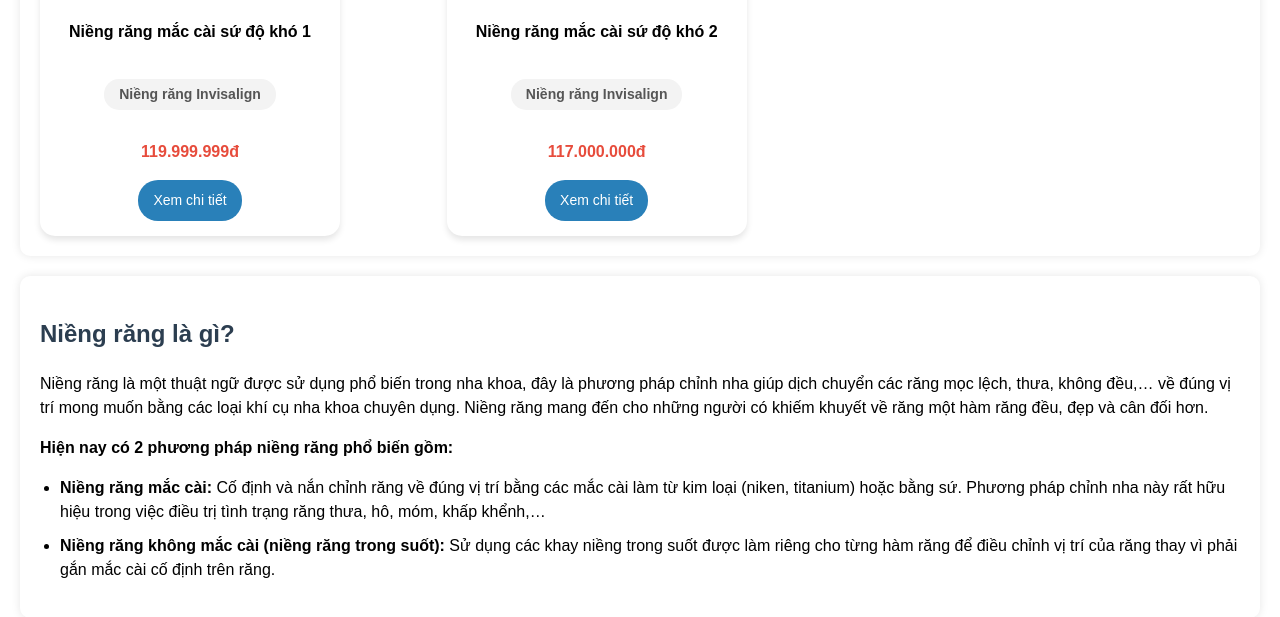
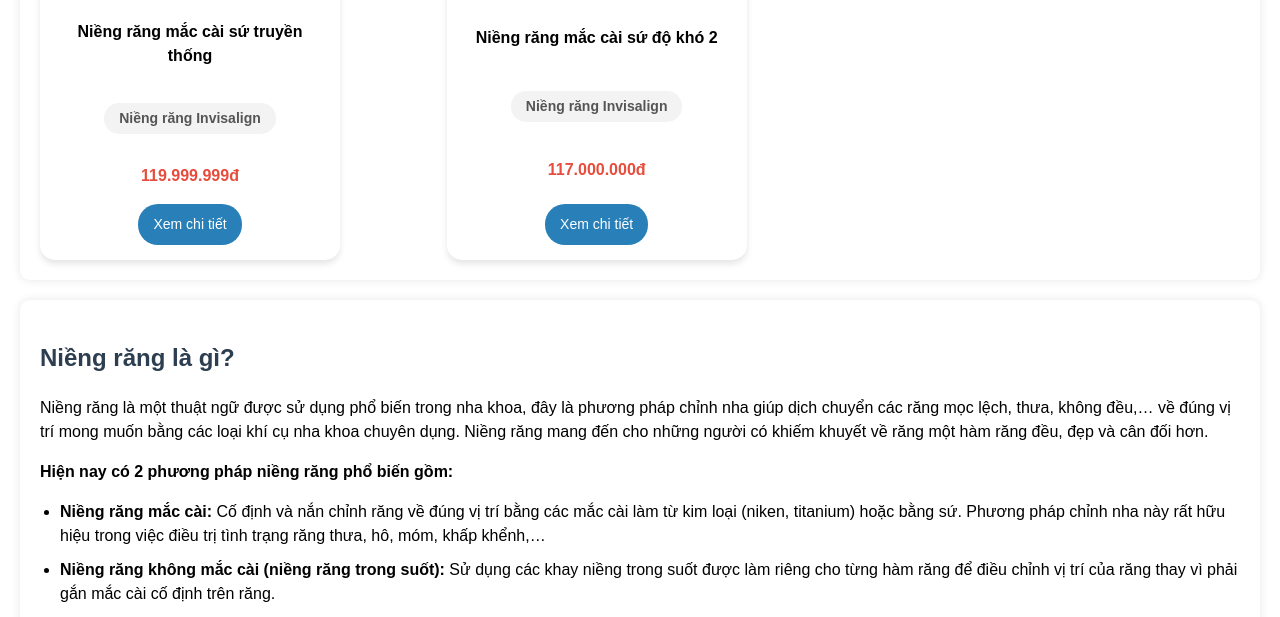
Before and after one commit to DangPhatDat/CNPM_Nhom_6, a Django app: page /niengrang in a window 1280 px wide. Shown: the part 1221-1838 px from the top of the page. Run offline with Django 5.2, Linux system fonts and the light colour scheme; grey boxes labelled with a size stand in for pictures from a placeholder-image service; some libraries are stand-ins or nearby versions.

```diff
--- a/Book_dentistry/home/Templates/home/niengrang.html
+++ b/Book_dentistry/home/Templates/home/niengrang.html
@@ -311,14 +311,14 @@ ul li, ol li {
 
                     <div class="service-box">
                         <img src="https://nhakhoaparkway.com/wp-content/uploads/2024/02/Goi-nieng-rang-trong-suot-Invisalign-Express-mot-ham.jpg.webp" alt="">
-                        <h4>Gói niềng trong suốt Invisalign</h4>
+                        <h4>Gói niềng trong suốt </h4>
                         <p class="category">Niềng răng Invisalign</p>
                         <p class="price">119.999.999đ</p>
                         <a href="#" class="detail-btn">Xem chi tiết</a>
                     </div>
                     <div class="service-box">
                         <img src="https://nhakhoaparkway.com/wp-content/uploads/2024/10/nieng-mac-cai-tiet-kiem-1-1024x585.jpg" alt="">
-                        <h4>Niềng răng mắc cài sứ độ khó 1</h4>
+                        <h4>Niềng răng mắc cài sứ truyền thống</h4>
                         <p class="category">Niềng răng Invisalign</p>
                         <p class="price">119.999.999đ</p>
                         <a href="#" class="detail-btn">Xem chi tiết</a>
```
